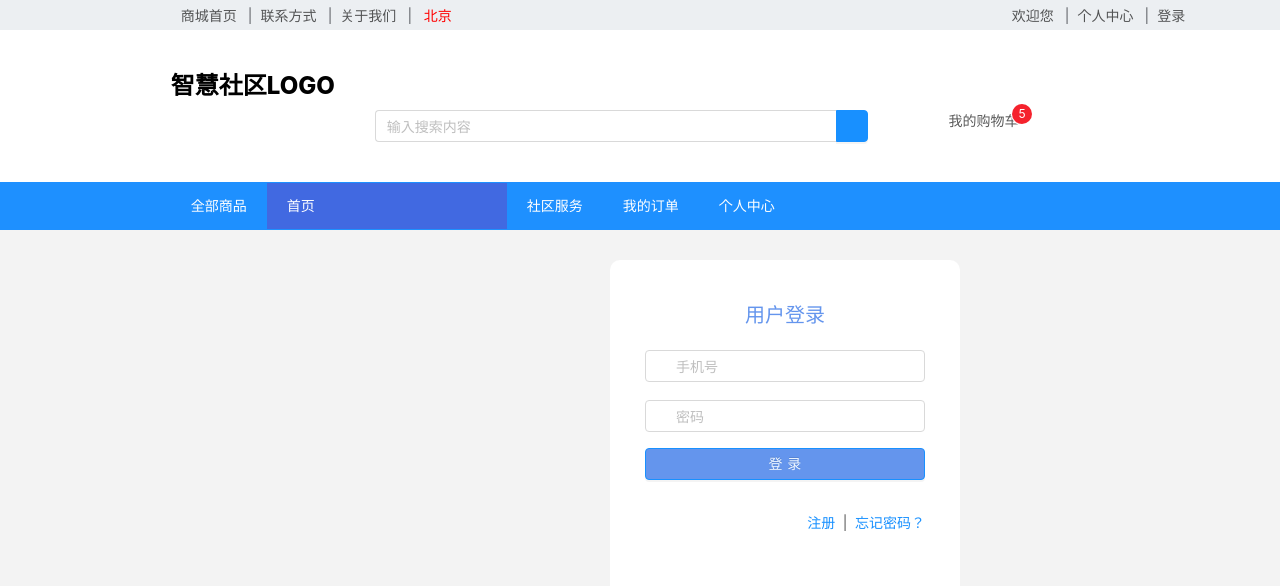
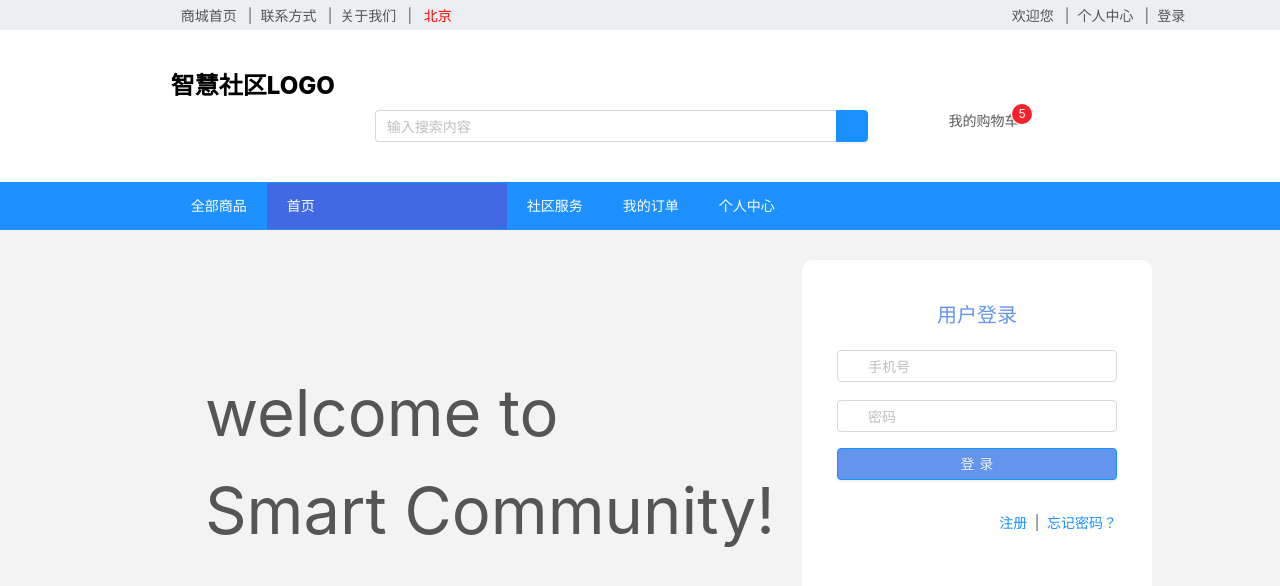
Before and after one commit to SUI5477100/dr_smart_community, a Vue app: page /login in a window 1280 px wide. Shown: the top 586 px of the page. Built offline with nearby package versions, Linux system fonts and the light colour scheme.

Commit message:
feat: dev/gua

```diff
--- a/src/components/loginRegisterForm.vue
+++ b/src/components/loginRegisterForm.vue
@@ -307,7 +307,7 @@ export default {
     align-items: center;
     text-align: center;
     position: absolute;
-    right: 25%;
+    right: 10%;
     top:260px;
     border-radius: 10px;
 }
--- a/src/pages/userLoginRegisterView.vue
+++ b/src/pages/userLoginRegisterView.vue
@@ -1,5 +1,6 @@
 <template>
     <div id="container">
+        <span class="logo">welcome to <br>Smart Community!</span>
         <loginRegisterForm></loginRegisterForm>
     </div>
 </template>
@@ -19,6 +20,11 @@ export default {
     height: 100%;
     background-color: #f3f3f3;
     display: flex;
+    align-items: center;
 }
-
+.logo{
+    font-size: 65px;
+    margin-left: 15%;
+    padding-bottom: 10%;
+}
 </style>
```
